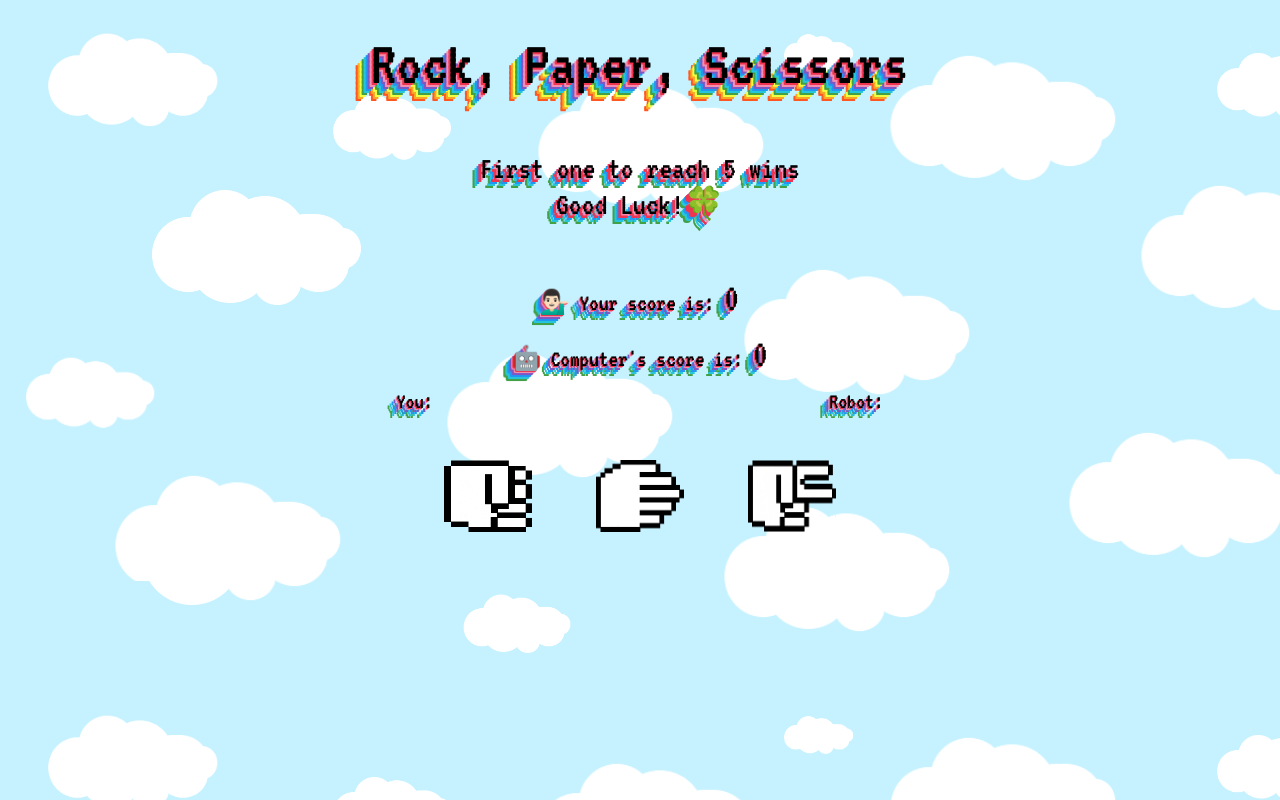
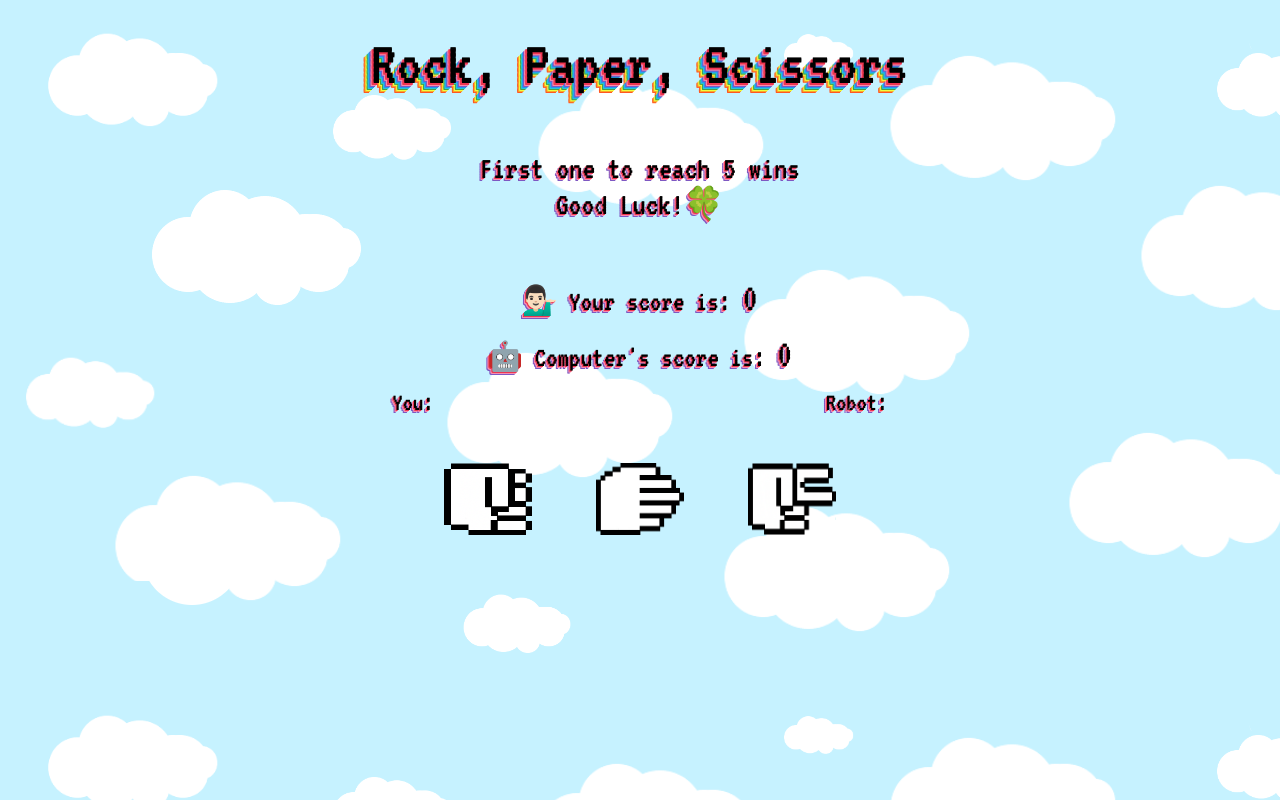
Before and after one commit to cagri-a/RPS, a plain HTML site: page index.html in a window 1280 px wide. Drawn offline with Linux system fonts and the light colour scheme.

Commit message:
Update rps.css

```diff
--- a/rps.css
+++ b/rps.css
@@ -18,14 +18,14 @@ h1 {
     padding: 1rem 1rem 2rem 1rem;
     margin: 1rem;
     text-shadow: -2px 2px #ef3550,
-        -4px 4px #f48fb1,
-        -6px 6px #7e57c2,
-        -8px 8px #2196f3,
-        -10px 10px #26c6da,
-        -12px 12px #43a047,
-        -14px 14px #eeff41,
-        -16px 16px #f9a825,
-        -18px 18px #ff5722;
+        -3px 3px #f48fb1,
+        -4px 4px #7e57c2,
+        -5px 5px #2196f3,
+        -6px 6px #26c6da,
+        -7px 7px #43a047,
+        -8px 8px #eeff41,
+        -9px 9px #f9a825,
+        -10px 10px #ff5722;
 }
 
 h3 {
@@ -35,42 +35,33 @@ h3 {
     text-align: center;
     padding: 0.5rem;
     margin: 0.5rem;
-    text-shadow: -4px 4px #ef3550,
+    text-shadow: -1px 1px #ef3550,
         -2px 2px #f48fb1,
-        -4px 4px #7e57c2,
-        -6px 6px #2196f3,
-        -8px 8px #26c6da,
-        -10px 10px #43a047;
+        -3px 3px #7e57c2;
 }
 
 #playerDiv {
     font-family: 'VT323', monospace;
-    font-size: 1.5rem;
+    font-size: 1.8rem;
     font-weight: 100;
     text-align: center;
     padding: 0.5;
     margin: 0.5rem;
     text-shadow: -1px 1px #ef3550,
         -2px 2px #f48fb1,
-        -4px 4px #7e57c2,
-        -6px 6px #2196f3,
-        -8px 8px #26c6da,
-        -10px 10px #43a047;
+        -3px 3px #7e57c2;
 }
 
 #computerDiv {
     font-family: 'VT323', monospace;
-    font-size: 1.5rem;
+    font-size: 1.8rem;
     font-weight: 100;
     text-align: center;
     padding: 0.5rem;
     margin: 0.5rem;
     text-shadow: -1px 1px #ef3550,
         -2px 2px #f48fb1,
-        -4px 4px #7e57c2,
-        -6px 6px #2196f3,
-        -8px 8px #26c6da,
-        -10px 10px #43a047;
+        -3px 3px #7e57c2;
 }
 
 #playerSpn {
@@ -107,12 +98,15 @@ button {
     text-align: center;
     padding: 0.5rem;
     margin: 0.5rem;
-    text-shadow: -1px 1px #ef3550,
-        -2px 2px #f48fb1,
+    text-shadow: -2px 2px #ef3550,
+        -3px 3px #f48fb1,
         -4px 4px #7e57c2,
-        -6px 6px #2196f3,
-        -8px 8px #26c6da,
-        -10px 10px #43a047;
+        -5px 5px #2196f3,
+        -6px 6px #26c6da,
+        -7px 7px #43a047,
+        -8px 8px #eeff41,
+        -9px 9px #f9a825,
+        -10px 10px #ff5722;
 }
 
 
@@ -173,25 +167,19 @@ button {
 
 #youSelect {
     font-family: 'VT323', monospace;
-    font-size: 1.4rem;
+    font-size: 1.6rem;
     font-weight: 100;
     text-shadow: -1px 1px #ef3550,
         -2px 2px #f48fb1,
-        -4px 4px #7e57c2,
-        -6px 6px #2196f3,
-        -8px 8px #26c6da,
-        -10px 10px #43a047;
+        -3px 3px #7e57c2;
 }
 
 
 #compSelect {
     font-family: 'VT323', monospace;
-    font-size: 1.4rem;
+    font-size: 1.6rem;
     font-weight: 100;
     text-shadow: -1px 1px #ef3550,
         -2px 2px #f48fb1,
-        -4px 4px #7e57c2,
-        -6px 6px #2196f3,
-        -8px 8px #26c6da,
-        -10px 10px #43a047;
+        -3px 3px #7e57c2;
 }
```
